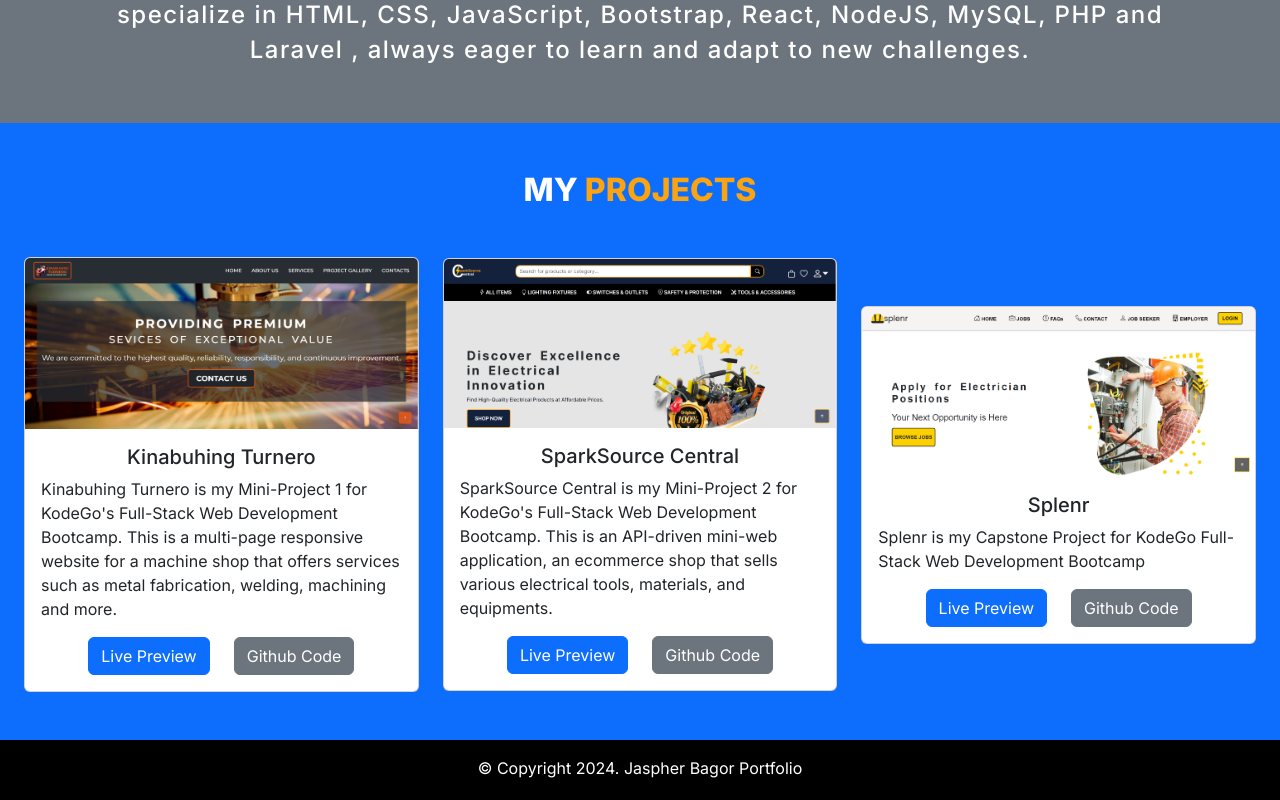
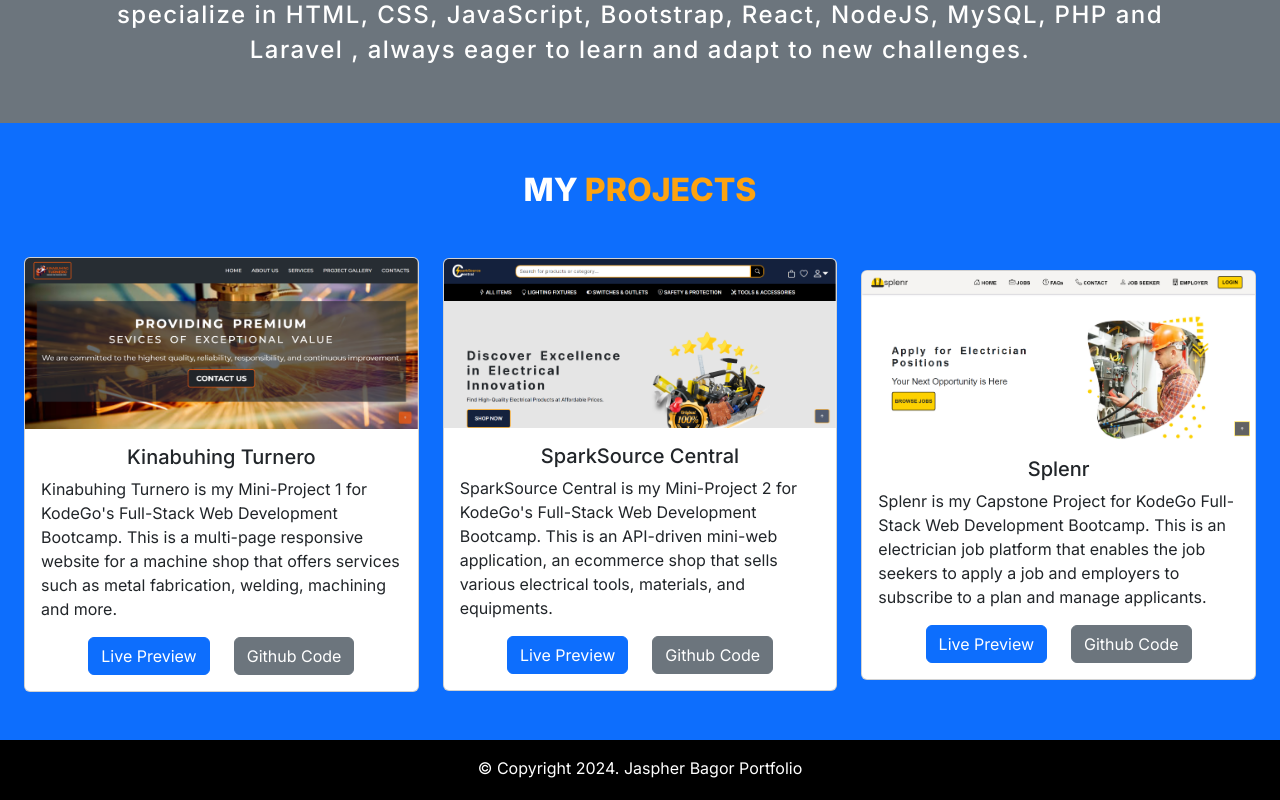
Before and after one commit to jaspherbagor/React-Portfolio, a React (Create React App) app in the folder jaspher-portfolio/: page / in a window 1280 px wide. Shown: the part 1175-1975 px from the top of the page. Built offline with nearby package versions, Linux system fonts and the light colour scheme.

Commit message:
added additional description to the capstone card info

```diff
--- a/jaspher-portfolio/src/components/pages/home.jsx
+++ b/jaspher-portfolio/src/components/pages/home.jsx
@@ -109,7 +109,7 @@ const Home = () => {
               <div class="card-body">
                 <h5 class="card-title text-center">Splenr</h5>
                 <p class="card-text">
-                  Splenr is my Capstone Project for KodeGo Full-Stack Web Development Bootcamp
+                  Splenr is my Capstone Project for KodeGo Full-Stack Web Development Bootcamp. This is an electrician job platform that enables the job seekers to apply a job and employers to subscribe to a plan and manage applicants.
                 </p>
                 <div className="d-flex align-items-center justify-content-center">
                   <a href="#" class="btn btn-primary me-4">
```
